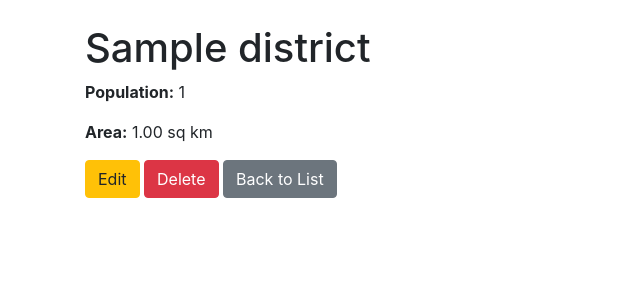
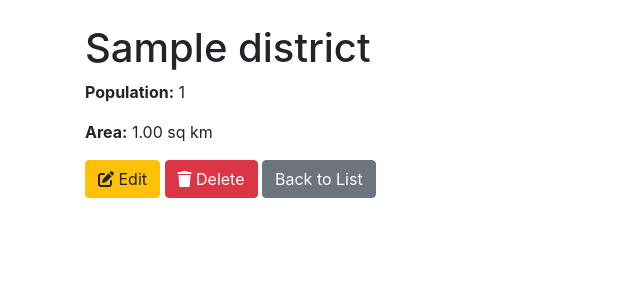
Before and after one commit to ndiplacide7/kigali_sustainability, a Django app: page /districts/1/ in a window 1280 px wide. Shown: the part 56-356 px from the top of the page, without its empty margins (0-640 px from the left). Run offline with Django 5.2, Linux system fonts and the light colour scheme; tables that the repository leaves empty hold one stand-in row (values such as "Sample post"); some libraries are stand-ins or nearby versions.

Commit message:
Add icon on buttons

```diff
--- a/sustainability/templates/sustainability/base.html
+++ b/sustainability/templates/sustainability/base.html
@@ -5,7 +5,11 @@
     <meta name="viewport" content="width=device-width, initial-scale=1.0">
     <title>{% block title %}Kigali Sustainability{% endblock %}</title>
     <link href="https://stackpath.bootstrapcdn.com/bootstrap/4.5.2/css/bootstrap.min.css" rel="stylesheet">
+    <!--Adding Sweet Alerts2-->
     <script src="https://cdn.jsdelivr.net/npm/sweetalert2@11"></script>
+    <!--Adding Font Awesome-->
+    <link rel="stylesheet" href="https://cdnjs.cloudflare.com/ajax/libs/font-awesome/6.4.0/css/all.min.css">
+<!--    <link rel="stylesheet" href="all.min.css">-->
 </head>
 <body>
 <nav class="navbar navbar-expand-lg navbar-light bg-light">
--- a/sustainability/templates/sustainability/district/district_detail.html
+++ b/sustainability/templates/sustainability/district/district_detail.html
@@ -4,7 +4,9 @@
 <h1>{{ district.name }}</h1>
 <p><strong>Population:</strong> {{ district.population }}</p>
 <p><strong>Area:</strong> {{ district.area_sqkm }} sq km</p>
-<a href="{% url 'district_update' district.pk %}" class="btn btn-warning">Edit</a>
-<a href="{% url 'district_delete' district.pk %}" class="btn btn-danger">Delete</a>
+<!--<a href="{% url 'district_update' district.pk %}" class="btn btn-warning">Edit</a>
+<a href="{% url 'district_delete' district.pk %}" class="btn btn-danger">Delete</a>-->
+<a href="{% url 'district_update' district.pk %}" class="btn btn-warning update-btn" title="Edit"><i class="fas fa-edit"></i> Edit</a>
+<a href="{% url 'district_delete' district.pk %}" class="btn btn-danger delete-btn" title="Delete"><i class="fas fa-trash"></i> Delete</a>
 <a href="{% url 'district_list' %}" class="btn btn-secondary">Back to List</a>
 {% endblock %}
```
Lines whose indentation alone changed are shown as unchanged.
